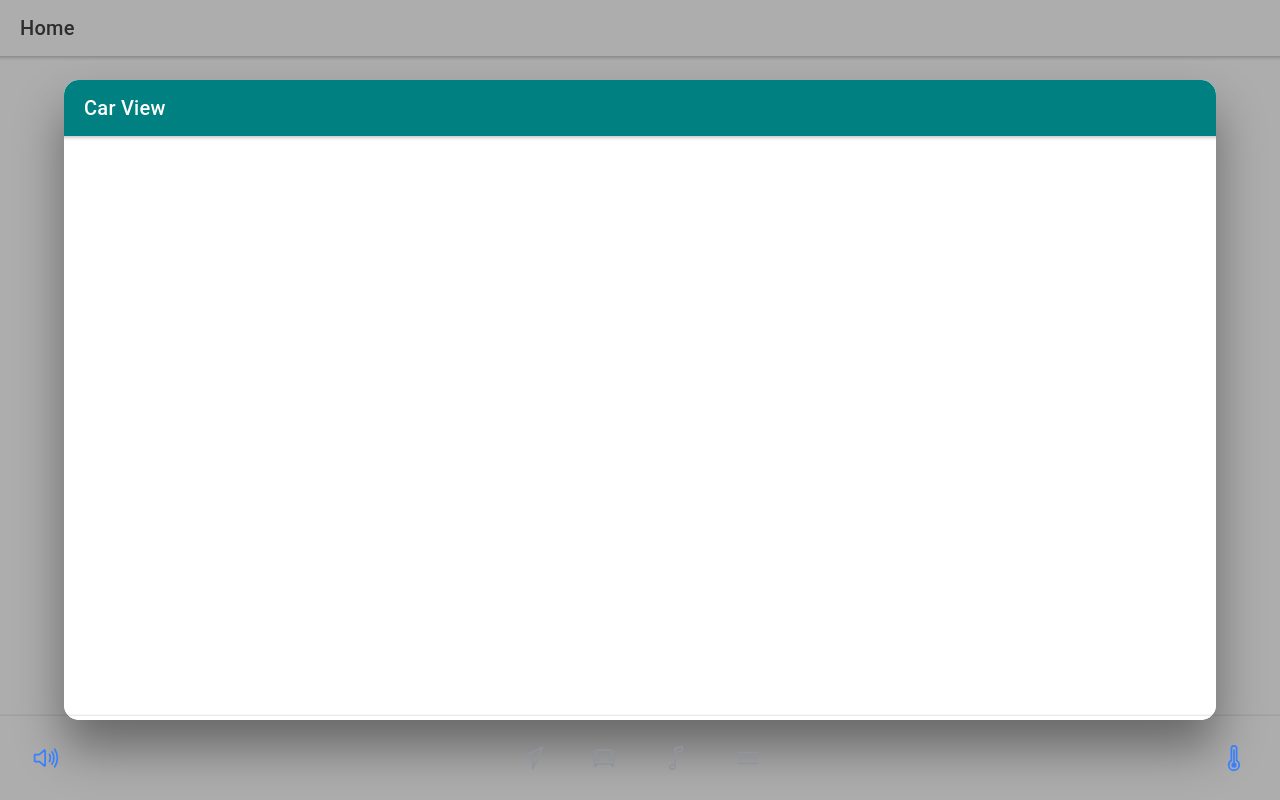
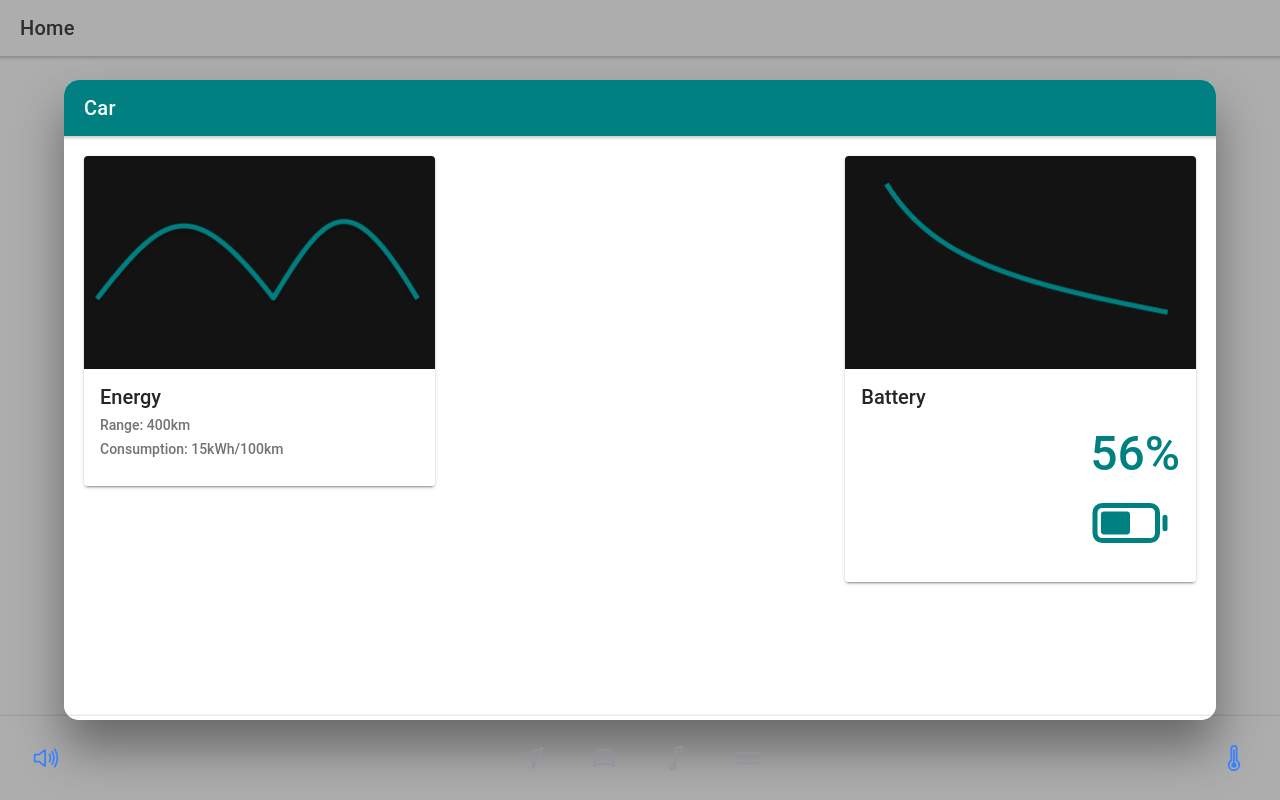
Before and after one commit to relectric-car-team/user-interface, a React (Create React App) app: page / in a window 1280 px wide. Both pictures are taken after a click on the element 604 px from the left and 758 px from the top of the page. Built offline with nearby package versions, Linux system fonts and the light colour scheme.

Commit message:
Updated statistics

```diff
--- a/src/pages/Car.css
+++ b/src/pages/Car.css
@@ -5,9 +5,36 @@
 
 .AerialView {
     max-width: 100%;
-    height: 80%;
+    height: 50%;
     margin-top: 3%;
     display: block;
     margin-left: auto;
     margin-right: auto;
+    pointer-events: none;
 }
+
+.ImagePreview {
+    pointer-events: none;
+}
+
+.BatteryStats {
+    float: right;
+}
+
+.BatteryStats .BatteryIcon {
+    font-size: 5rem;
+    color: #008080;
+}
+
+.BatteryStats .BatteryPercentage {
+    font-size: 3rem;
+    color: #008080;
+}
+
+.blur {
+    filter: blur(5px);
+    -webkit-filter: blur(5px);
+    -moz-filter: blur(5px);
+    -o-filter: blur(5px);
+    -ms-filter: blur(5px);
+}
--- a/src/pages/Car.tsx
+++ b/src/pages/Car.tsx
@@ -1,23 +1,99 @@
-import React from 'react';
-import { IonContent, IonHeader, IonPage, IonTitle, IonToolbar, IonImg } from '@ionic/react';
+import React, { useState } from 'react';
+import {
+    IonContent,
+    IonHeader,
+    IonPage,
+    IonTitle,
+    IonToolbar,
+    IonImg,
+    IonGrid,
+    IonRow,
+    IonCol,
+    IonCard,
+    IonCardContent,
+    IonCardHeader,
+    IonCardTitle,
+    IonCardSubtitle,
+    IonIcon,
+    IonModal,
+} from '@ionic/react';
+import { batteryHalfOutline } from 'ionicons/icons';
 import carAerial from '../assets/icons/car-aerial.png';
+import energyGraph from '../assets/icons/Energy.jpg';
+import batteryGraph from '../assets/icons/BatteryGraph.jpg';
 import './Car.css';
+import './InnerModal.css';
+import Energy from './CarModals/Energy';
+import Battery from './CarModals/Battery';
 
 const Car: React.FC = () => {
+    const [showEnergy, setShowEnergy] = useState(false);
+    const [showBattery, setShowBattery] = useState(false);
+
+    const openEnergyModal = function () {
+        setShowEnergy(true);
+    };
+
+    const openBatteryModal = function () {
+        setShowBattery(true);
+    };
+
     return (
-        <IonPage>
+        <IonPage className="CarPage">
+            {/* Tool bar header for Car page */}
             <IonHeader>
                 <IonToolbar color="#099648" className="CarToolBar">
-                    <IonTitle>Car View</IonTitle>
+                    <IonTitle>Car</IonTitle>
                 </IonToolbar>
             </IonHeader>
-            <IonContent fullscreen>
+            <IonContent fullscreen scrollY={false}>
                 <IonHeader collapse="condense">
                     <IonToolbar>
                         <IonTitle size="large">Car Tab</IonTitle>
                     </IonToolbar>
                 </IonHeader>
-                <IonImg className="AerialView" src={carAerial} />
+                {/* Grid used to partition each area of the page */}
+                <IonGrid>
+                    <IonRow>
+                        {/* Modal to display the energy on click */}
+                        <IonModal isOpen={showEnergy} onDidDismiss={() => setShowEnergy(false)} cssClass="InnerModal">
+                            <Energy></Energy>
+                        </IonModal>
+                        {/* Left Side: Statistics Fuel efficiency/Energy Consumption */}
+                        <IonCol className="LeftStats">
+                            <IonCard className="FuelEfficiency" button={true} onClick={openEnergyModal}>
+                                <IonImg src={energyGraph} className="ImagePreview" />
+                                <IonCardHeader>
+                                    <IonCardTitle>Energy</IonCardTitle>
+                                    <IonCardSubtitle>Range: 400km</IonCardSubtitle>
+                                    <IonCardSubtitle>Consumption: 15kWh/100km</IonCardSubtitle>
+                                </IonCardHeader>
+                                <IonCardContent></IonCardContent>
+                            </IonCard>
+                        </IonCol>
+                        {/* Middle Section: Car View */}
+                        <IonCol>
+                            <IonImg className="AerialView" src={carAerial} />
+                        </IonCol>
+                        {/* Modal to display the battery on click*/}
+                        <IonModal isOpen={showBattery} onDidDismiss={() => setShowBattery(false)} cssClass="InnerModal">
+                            <Battery></Battery>
+                        </IonModal>
+                        {/* Right Side: Statistics Battery */}
+                        <IonCol className="RightStats">
+                            <IonCard className="Battery" button={true} onClick={openBatteryModal}>
+                                <IonImg src={batteryGraph} className="ImagePreview" />
+                                <IonCardHeader>
+                                    <IonCardTitle>Battery</IonCardTitle>
+                                </IonCardHeader>
+                                <IonCardContent className="BatteryStats">
+                                    <IonCardTitle className="BatteryPercentage">56%</IonCardTitle>
+                                    <IonIcon src={batteryHalfOutline} className="BatteryIcon"></IonIcon>
+                                </IonCardContent>
+                            </IonCard>
+                        </IonCol>
+                    </IonRow>
+                </IonGrid>
             </IonContent>
         </IonPage>
     );
--- /dev/null
+++ b/src/pages/CarModals/Battery.css
@@ -0,0 +1,16 @@
+.BatteryToolBar {
+    background: #5b5c5c;
+    color: #ffffff;
+}
+
+.DateSegmentButton {
+    font-size: 100%;
+    color: medium;
+    --color-checked: #008080;
+    --indicator-color: transparent !important; /* removes the bottom line of segment buttons*/
+}
+
+.TimeCard {
+    height: 10%;
+    border-radius: 5px;
+}
--- /dev/null
+++ b/src/pages/CarModals/Battery.tsx
@@ -0,0 +1,54 @@
+import React from 'react';
+import {
+    IonContent,
+    IonHeader,
+    IonTitle,
+    IonToolbar,
+    IonGrid,
+    IonRow,
+    IonCol,
+    IonCard,
+    IonSegment,
+    IonSegmentButton,
+    IonLabel,
+} from '@ionic/react';
+
+import './Battery.css';
+
+const Battery: React.FC = () => {
+    return (
+        <IonContent>
+            {/* Tool bar header for Battery page */}
+            <IonHeader>
+                <IonToolbar color="#099648" className="BatteryToolBar">
+                    <IonTitle>Battery</IonTitle>
+                </IonToolbar>
+            </IonHeader>
+            <IonGrid>
+                <IonRow>
+                    <IonCol>
+                        {/* Selection of date for stastics */}
+                        <IonCard>
+                            <IonSegment value="today">
+                                <IonSegmentButton value="month" className="DateSegmentButton">
+                                    <IonLabel>Month</IonLabel>
+                                </IonSegmentButton>
+                                <IonSegmentButton value="week" className="DateSegmentButton">
+                                    <IonLabel>Week</IonLabel>
+                                </IonSegmentButton>
+                                <IonSegmentButton value="today" className="DateSegmentButton">
+                                    <IonLabel>Today</IonLabel>
+                                </IonSegmentButton>
+                            </IonSegment>
+                        </IonCard>
+                    </IonCol>
+                </IonRow>
+                <IonRow>
+                    <IonCol></IonCol>
+                </IonRow>
+            </IonGrid>
+        </IonContent>
+    );
+};
+
+export default Battery;
--- /dev/null
+++ b/src/pages/CarModals/Energy.css
@@ -0,0 +1,16 @@
+.EnergyToolBar {
+    background: #5b5c5c;
+    color: #ffffff;
+}
+
+.DateSegmentButton {
+    font-size: 200%;
+    color: medium;
+    --color-checked: #008080;
+    --indicator-color: transparent !important; /* removes the bottom line of segment buttons*/
+}
+
+.TimeCard {
+    height: 10%;
+    border-radius: 5px;
+}
--- /dev/null
+++ b/src/pages/CarModals/Energy.tsx
@@ -0,0 +1,51 @@
+import React from 'react';
+import {
+    IonContent,
+    IonHeader,
+    IonTitle,
+    IonToolbar,
+    IonSegment,
+    IonLabel,
+    IonSegmentButton,
+    IonCard,
+    IonGrid,
+    IonRow,
+    IonCol,
+} from '@ionic/react';
+import './Energy.css';
+
+const Energy: React.FC = () => {
+    return (
+        <IonContent scrollY={false}>
+            <IonHeader>
+                <IonToolbar color="#099648" className="EnergyToolBar">
+                    <IonTitle>Energy</IonTitle>
+                </IonToolbar>
+            </IonHeader>
+            <IonGrid>
+                <IonRow>
+                    <IonCol>
+                        <IonCard>
+                            <IonSegment value="today">
+                                <IonSegmentButton value="month" className="DateSegmentButton">
+                                    <IonLabel>Month</IonLabel>
+                                </IonSegmentButton>
+                                <IonSegmentButton value="week" className="DateSegmentButton">
+                                    <IonLabel>Week</IonLabel>
+                                </IonSegmentButton>
+                                <IonSegmentButton value="today" className="DateSegmentButton">
+                                    <IonLabel>Today</IonLabel>
+                                </IonSegmentButton>
+                            </IonSegment>
+                        </IonCard>
+                    </IonCol>
+                </IonRow>
+                <IonRow>
+                    <IonCol></IonCol>
+                </IonRow>
+            </IonGrid>
+        </IonContent>
+    );
+};
+
+export default Energy;
--- /dev/null
+++ b/src/pages/InnerModal.css
@@ -0,0 +1,5 @@
+.InnerModal .modal-wrapper {
+    min-width: 70%;
+    min-height: 75%;
+    border-radius: 15px;
+}
```
Also changed, not shown: src/assets/icons/BatteryGraph.jpg (added), src/assets/icons/Energy.jpg (added).
